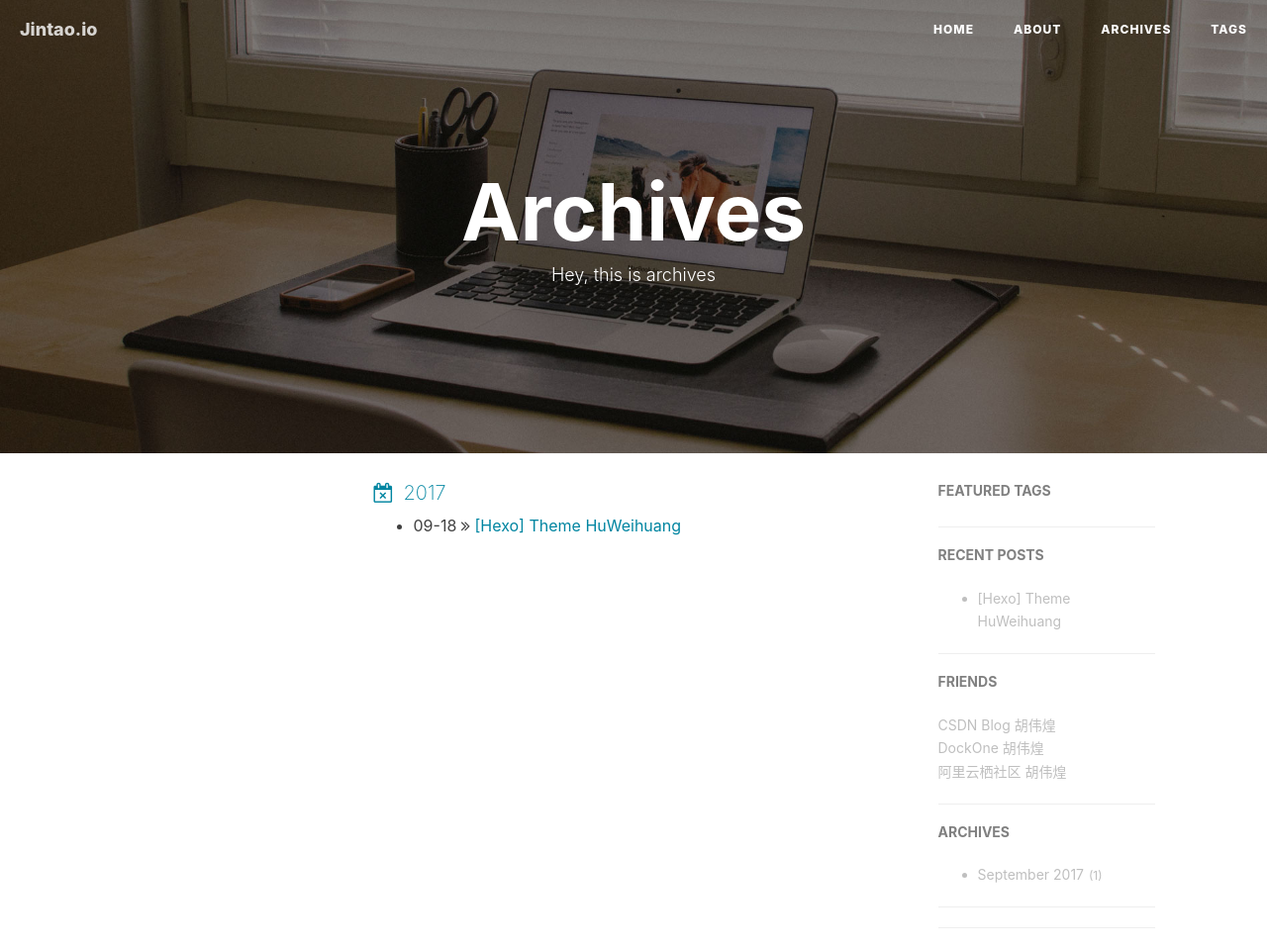
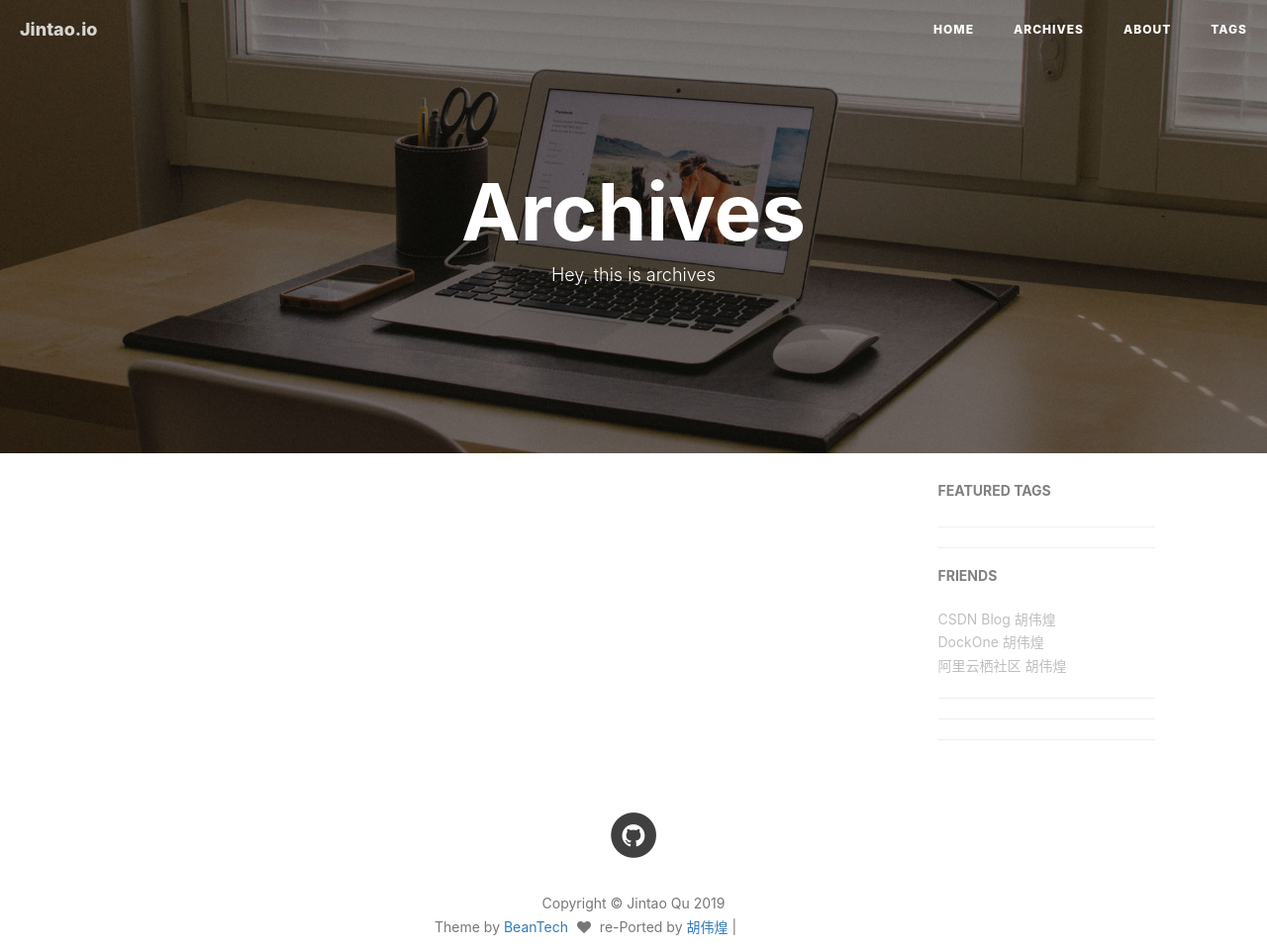
Before and after one commit to Jintao-Qu/Jintao-Qu.github.io, a plain HTML site: page archive/index.html in a window 1280 px wide. Shown: the top 961 px of the page at 99% size. Drawn offline with nearby package versions, Linux system fonts and the light colour scheme; grey boxes are pictures that could not be loaded.

Commit message:
Site updated: 2019-07-26 00:56:27

```diff
--- a/archive/index.html
+++ b/archive/index.html
@@ -134,14 +134,14 @@
 
 
                         <li>
-                            <a href="/about/">About</a>
+                            <a href="/archive/">Archives</a>
                         </li>
 
 
 
 
                         <li>
-                            <a href="/archive/">Archives</a>
+                            <a href="/about/">About</a>
                         </li>
 
 
@@ -218,30 +218,6 @@
              <!-- 归档列表 -->
 
 
-            <div class="one-tag-list">
-                <span class="fa fa-calendar-times-o listing-seperator" id="2017">
-                    <span class="tag-text">2017</span>
-                </span>
-                <ul>
-
-                  <!-- <li class="listing-item">
-                  <time datetime="{{ post.date | date:"%Y-%m-%d" }}">{{ post.date | date:"%Y-%m-%d" }}</time>
-                  <a href="{{ post.url }}" title="{{ post.title }}">{{ post.title }}</a>
-                  </li> -->
-                 <li >
-                    09-18
-                    <i class="fa fa-angle-double-right" aria-hidden="true"></i>
-                    <a href="/article/hexo-theme-huweihuang/" style="color: #0085a1">
-                        <span>
-                            [Hexo] Theme HuWeihuang
-                        </span>
-                    </a>
-                    <!-- <p class="post-meta">{{ post.date | date:"%Y-%m-%d" }}</p> -->
-                </li>
-
-                </ul>
-            </div>
-
 
 
         </div>
@@ -293,24 +269,11 @@
     <h5><a href="/tags/">FEATURED TAGS</a></h5>
     <div class="tags">
 
-
-
     </div>
 </section>
 
         <hr>
 
-
-  <h5>RECENT POSTS</h3>
-  <div class="widget">
-    <ul>
-
-        <li>
-          <a href="/article/hexo-theme-huweihuang/">[Hexo] Theme HuWeihuang</a>
-        </li>
-
-    </ul>
-  </div>
 
         <hr>
 
@@ -330,11 +293,6 @@
 
         <hr>
 
-
-    <h5>ARCHIVES</h5>
-    <div class="widget">
-      <ul class="archive-list"><li class="archive-list-item"><a class="archive-list-link" href="/archives/2017/09/">September 2017</a><span class="archive-list-count">1</span></li></ul>
-    </div>
 
         <hr>
 
@@ -366,7 +324,7 @@
 
 
                     <li>
-                        <a target="_blank"  href="https://github.com/huweihuang">
+                        <a target="_blank"  href="https://github.com/Jintao-Qu">
                             <span class="fa-stack fa-lg">
                                 <i class="fa fa-circle fa-stack-2x"></i>
                                 <i class="fa fa-github fa-stack-1x fa-inverse"></i>
```
Also changed, not shown: 404.html (+3 -3 lines), about/index.html (+3 -21 lines), sitemap.xml (+0 -10 lines), tags/index.html (+3 -31 lines).
